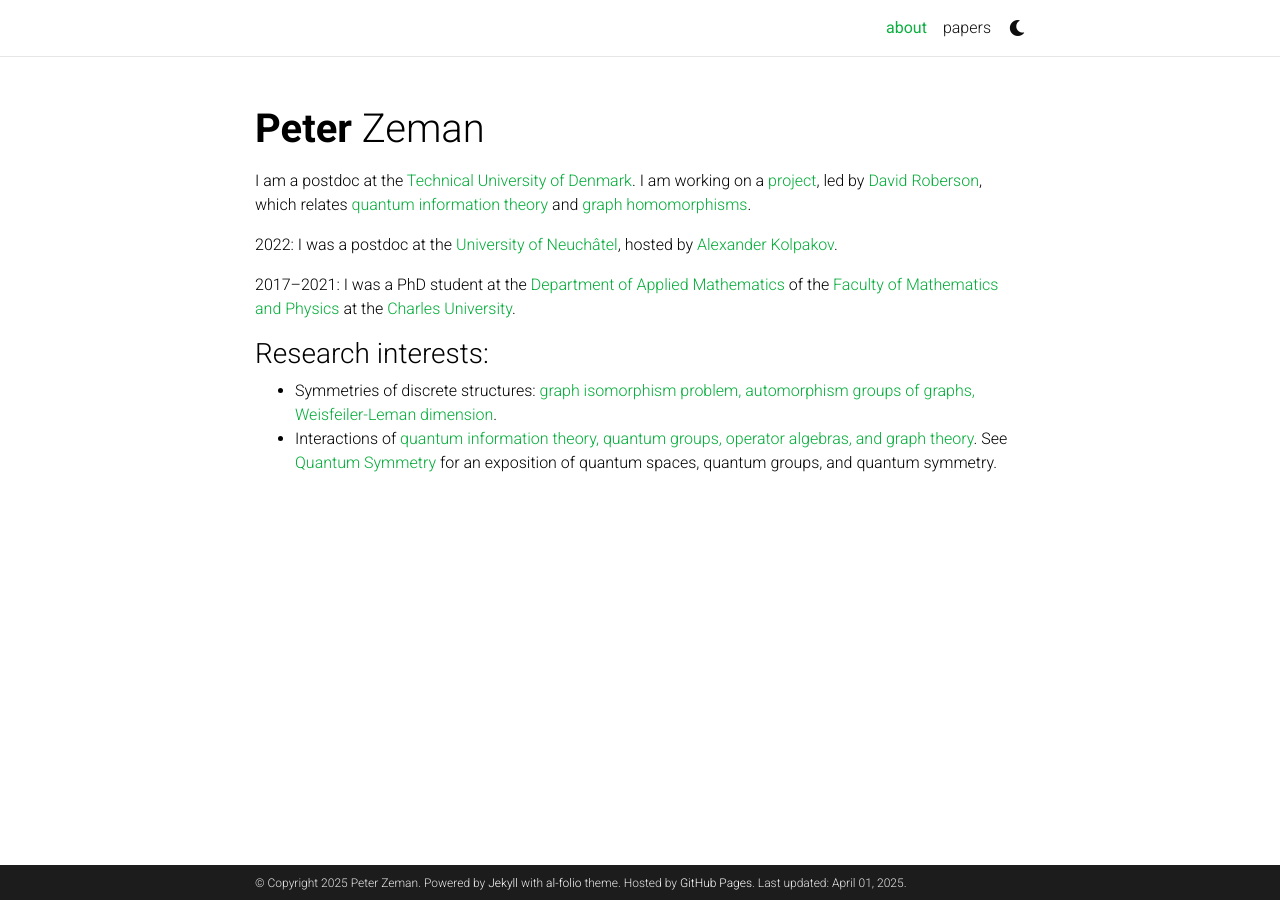
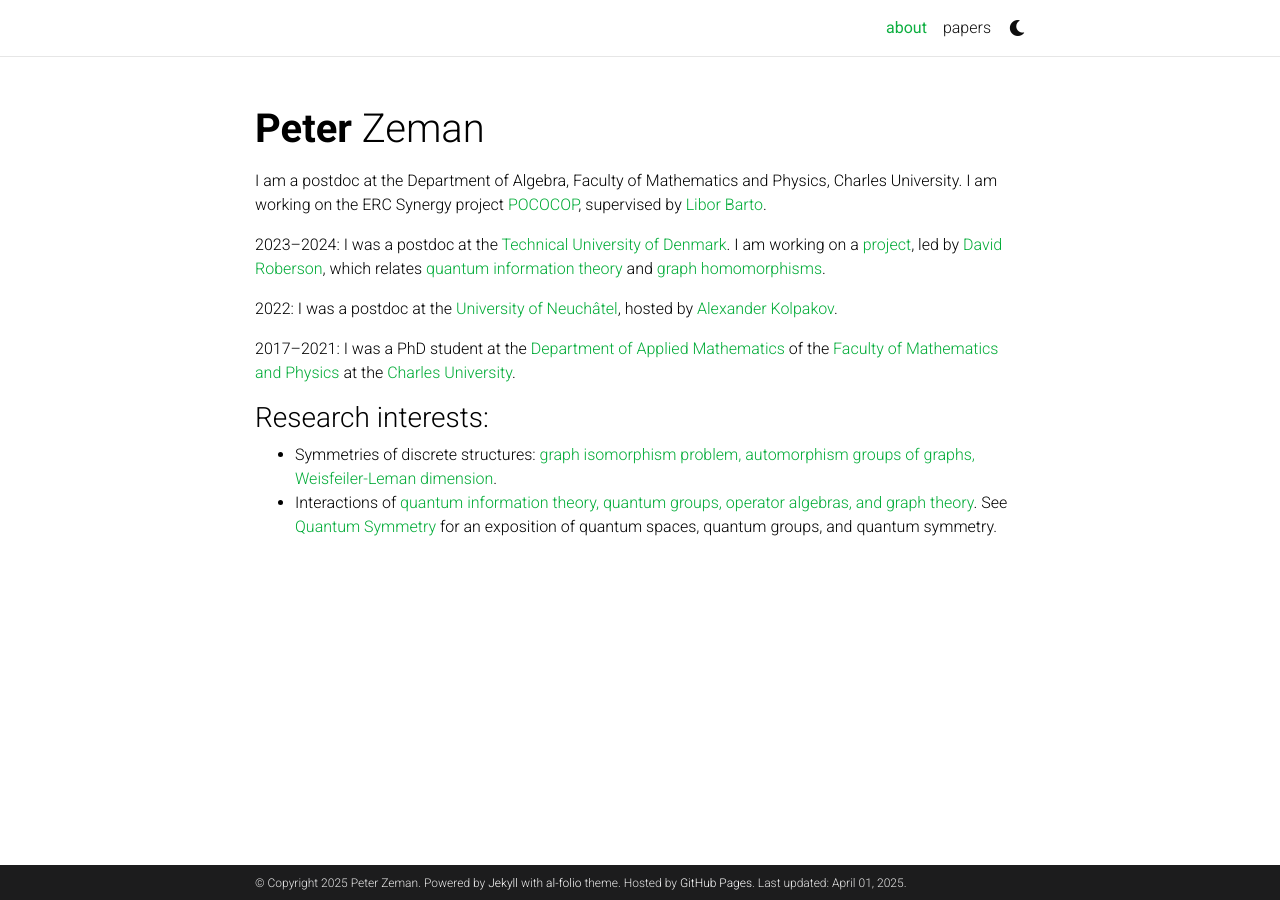
Before and after one commit to zemanpeter/zemanpeter.github.io, a Jekyll site: the page built from _pages/about.md, in a window 1280 px wide. Built offline with Jekyll 4.4.1, drawn with Linux system fonts in a browser that asks for light colours; comment, search, counter and statistics services are not loaded; a style sheet for code colours, icons or effects is not loaded.

Commit message:
new affiliation

```diff
--- a/_pages/about.md
+++ b/_pages/about.md
@@ -19,8 +19,10 @@ subtitle:
 #social: false  # includes social icons at the bottom of the page
 ---
 
+I am a postdoc at the Department of Algebra, Faculty of Mathematics and Physics, Charles University.
+I am working on the ERC Synergy project [POCOCOP](https://pococop.eu), supervised by [Libor Barto](https://www2.karlin.mff.cuni.cz/~barto/index.html).
 
-I am a postdoc at the [Technical University of Denmark](https://www.dtu.dk). I am working on a [project](https://www.carlsbergfondet.dk/da/Forskningsaktiviteter/Bevillingsstatistik/Bevillingsoversigt/CF21_0682_David-E-Roberson), led by [David Roberson](https://sites.google.com/site/davideroberson/), which relates [quantum information theory](https://en.wikipedia.org/wiki/Quantum_information) and [graph homomorphisms](https://en.wikipedia.org/wiki/Graph_homomorphism).
+2023--2024: I was a postdoc at the [Technical University of Denmark](https://www.dtu.dk). I am working on a [project](https://www.carlsbergfondet.dk/da/Forskningsaktiviteter/Bevillingsstatistik/Bevillingsoversigt/CF21_0682_David-E-Roberson), led by [David Roberson](https://sites.google.com/site/davideroberson/), which relates [quantum information theory](https://en.wikipedia.org/wiki/Quantum_information) and [graph homomorphisms](https://en.wikipedia.org/wiki/Graph_homomorphism).
 
 2022: I was a postdoc at the [University of Neuchâtel](https://www.unine.ch), hosted by [Alexander Kolpakov](https://sashakolpakov.wordpress.com).
 
```
